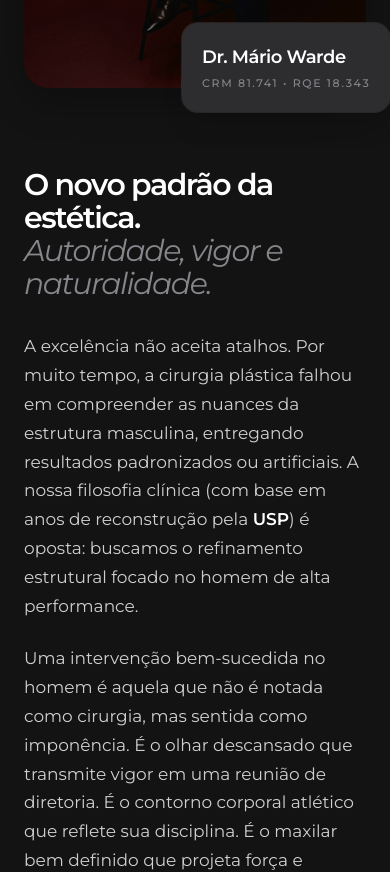
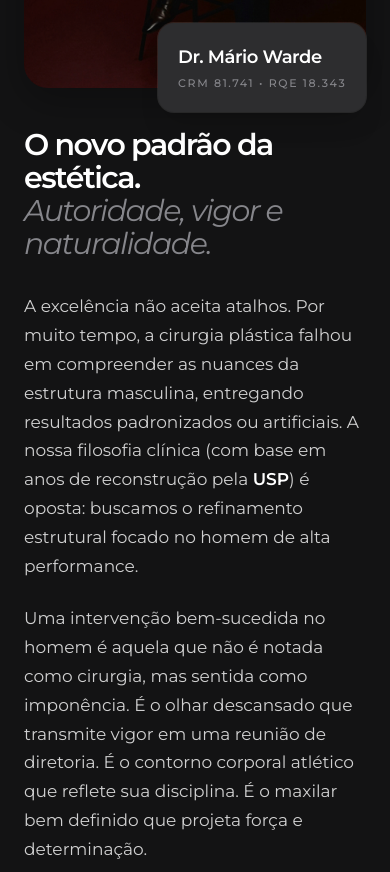
Before and after one commit to wardedrmario/site-institucional, a Next.js app: page /homens-consulta1 in a window 390 px wide. Shown: the part 1280-2152 px from the top of the page. Built offline with nearby package versions, Linux system fonts and the light colour scheme.

Commit message:
fix: responsividade da LP homens

```diff
--- a/src/app/homens-consulta1/page.tsx
+++ b/src/app/homens-consulta1/page.tsx
@@ -74,7 +74,7 @@ export default function PrimeiraConsultaHomens() {
             </div>
 
             <h1 className="text-[36px] sm:text-[44px] md:text-[54px] font-semibold tracking-tighter text-[#1d1d1f] leading-[1.05] mb-4">
-              A excelência da sua trajetória <br />
+              A excelência da sua trajetória <br className="hidden sm:block" />
               <span className="italic font-light">refletida na sua aparência.</span>
             </h1>
 
@@ -129,7 +129,7 @@ export default function PrimeiraConsultaHomens() {
               </ScrollReveal>
 
               {/* Crachá flutuante */}
-              <ScrollReveal variant="fade-up" delay={250} duration={800} className="absolute -bottom-6 -right-6 md:-right-10 z-20">
+              <ScrollReveal variant="fade-up" delay={250} duration={800} className="absolute -bottom-6 right-0 sm:-right-6 md:-right-10 z-20">
                 <div className="bg-[#2d2d2f] p-5 rounded-2xl shadow-xl ring-1 ring-white/10">
                   <p className="text-white font-semibold text-lg tracking-tight">Dr. Mário Warde</p>
                   <p className="text-[#86868b] text-[11px] font-medium uppercase tracking-[0.15em] mt-1">CRM 81.741 • RQE 18.343</p>
@@ -138,7 +138,7 @@ export default function PrimeiraConsultaHomens() {
             </div>
 
             {/* Texto Manifesto */}
-            <div className="md:col-span-7 flex flex-col justify-center mt-10 md:mt-0">
+            <div className="md:col-span-7 flex flex-col justify-center">
               <ScrollReveal variant="fade-up" delay={150}>
                 <h2 className="text-3xl md:text-5xl font-semibold text-white mb-8 tracking-tighter leading-[1.1]">
                   O novo padrão da estética. <br/>
--- a/src/components/ui/TestimonialsCarouselHomens.tsx
+++ b/src/components/ui/TestimonialsCarouselHomens.tsx
@@ -167,7 +167,7 @@ export function TestimonialsCarouselHomens({ testimonials = defaultTestimonials
             <div
               key={idx}
               data-index={idx}
-              className="testimonial-card flex-none w-[340px] md:w-[420px] h-auto snap-center bg-white border border-[#e0e0e0] rounded-xl p-5 md:p-6 flex flex-col shadow-sm transition-all duration-300 select-none"
+              className="testimonial-card flex-none w-[85vw] sm:w-[340px] md:w-[420px] h-auto snap-center bg-white border border-[#e0e0e0] rounded-xl p-5 md:p-6 flex flex-col shadow-sm transition-all duration-300 select-none"
             >
               {/* HEADER (Google Maps Style) */}
               <div className="flex items-start justify-between mb-4">
```
